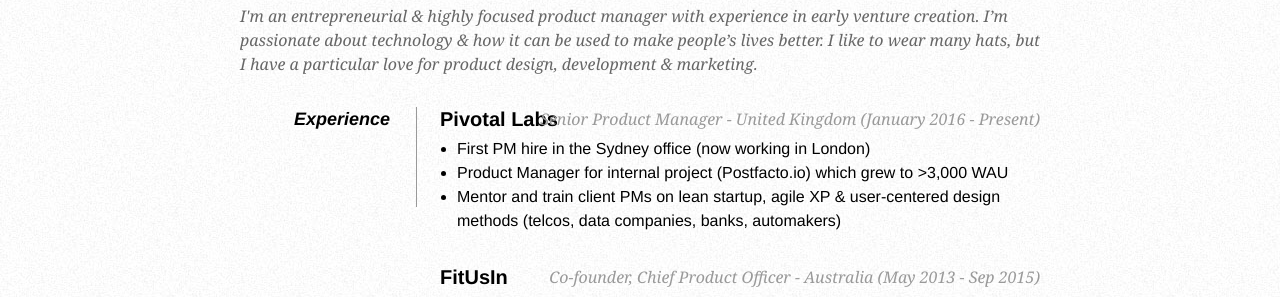
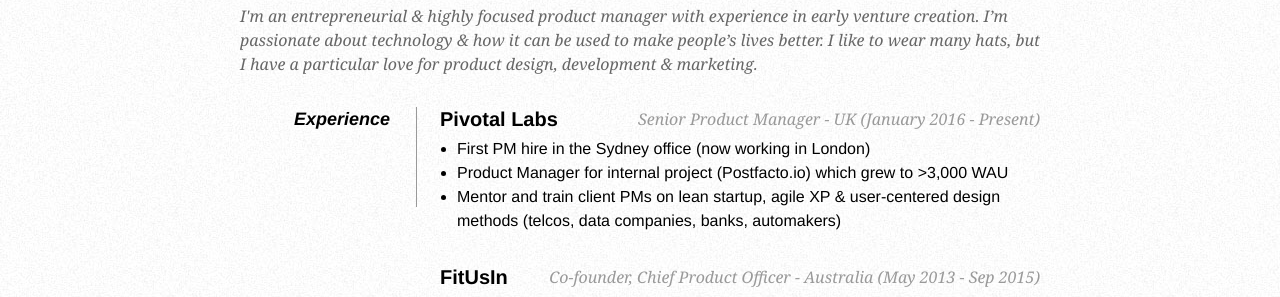
Before and after one commit to liamdarmody/liamdarmody.github.io, a Jekyll site: the page built from resume.html, in a window 1280 px wide and 900 px high. Shown: the part 229-526 px from the top of the window. Built offline with Jekyll 4.4.1, drawn with Linux system fonts in a browser that asks for light colours; Markdown is read by kramdown in place of the engine named in the settings.

Commit message:
Changed United Kingdom to UK

```diff
--- a/resume.html
+++ b/resume.html
@@ -41,7 +41,7 @@
 
     <dt>Experience</dt>
     <dd>
-      <h2>Pivotal Labs <span>Senior Product Manager - United Kingdom (January 2016 - Present)</span></h2>
+      <h2>Pivotal Labs <span>Senior Product Manager - UK (January 2016 - Present)</span></h2>
       <ul>
         <li>First PM hire in the Sydney office (now working in London)</li>
         <li>Product Manager for internal project (Postfacto.io) which grew to >3,000 WAU</li>
```
